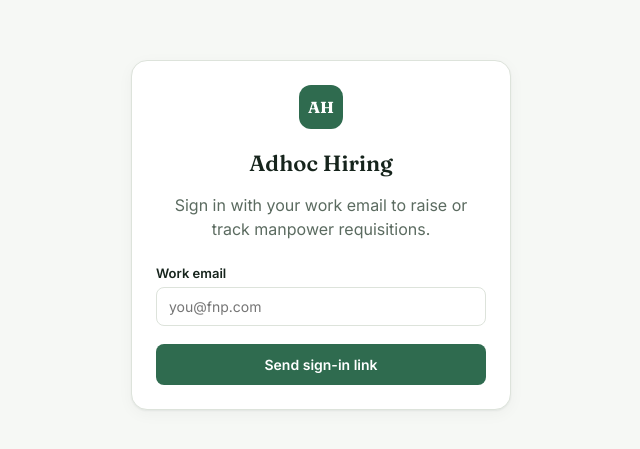
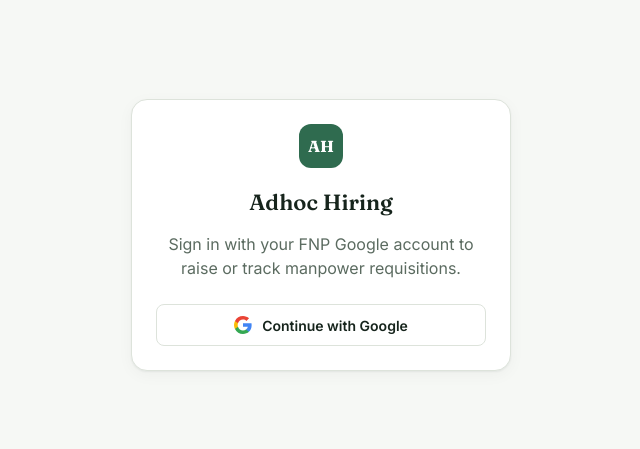
Before and after one commit to amitkaul262/Adhoc-hiring-tool, a Next.js app: page /login in a window 1280 px wide. Shown: the part 165-614 px from the top of the page, without its empty margins (319-959 px from the left). Built offline with nearby package versions, Linux system fonts and the light colour scheme.

Commit message:
Add Google sign-in + temporary preview mode with mock dashboard data

```diff
--- a/app/login/page.js
+++ b/app/login/page.js
@@ -4,29 +4,29 @@ import { useState } from "react";
 import { createSupabaseBrowserClient } from "@/lib/supabaseClient";
 
 export default function LoginPage() {
-  const [email, setEmail] = useState("");
-  const [status, setStatus] = useState("idle"); // idle | sending | sent | error
+  const [status, setStatus] = useState("idle"); // idle | redirecting | error
   const [errorMsg, setErrorMsg] = useState("");
 
-  async function handleSubmit(e) {
-    e.preventDefault();
-    setStatus("sending");
+  async function handleGoogleSignIn() {
+    setStatus("redirecting");
     setErrorMsg("");
 
     const supabase = createSupabaseBrowserClient();
-    const { error } = await supabase.auth.signInWithOtp({
-      email: email.trim().toLowerCase(),
+    const { error } = await supabase.auth.signInWithOAuth({
+      provider: "google",
       options: {
-        emailRedirectTo: `${window.location.origin}/auth/callback`,
+        redirectTo: `${window.location.origin}/auth/callback`,
+        // Nudges Google's account picker to show fnp.com accounts first.
+        // Not a security boundary by itself — access is actually gated by
+        // whether the signed-in email exists in employee_master.
+        queryParams: { hd: "fnp.com", prompt: "select_account" },
       },
     });
 
     if (error) {
       setStatus("error");
       setErrorMsg(error.message);
-      return;
     }
-    setStatus("sent");
   }
 
   return (
@@ -35,42 +35,35 @@ export default function LoginPage() {
         <div className="login-mark">AH</div>
         <h1 style={{ fontSize: 22, marginBottom: 6 }}>Adhoc Hiring</h1>
         <p style={{ marginBottom: 24 }}>
-          Sign in with your work email to raise or track manpower requisitions.
+          Sign in with your FNP Google account to raise or track manpower requisitions.
         </p>
 
-        {status === "sent" ? (
-          <p style={{ color: "var(--success)", fontWeight: 600 }}>
-            Check your inbox — we&apos;ve sent {email} a sign-in link.
-          </p>
-        ) : (
-          <form onSubmit={handleSubmit}>
-            <div className="field" style={{ textAlign: "left" }}>
-              <label htmlFor="email">Work email</label>
-              <input
-                id="email"
-                type="email"
-                required
-                placeholder="you@fnp.com"
-                value={email}
-                onChange={(e) => setEmail(e.target.value)}
-              />
-            </div>
-            {status === "error" && (
-              <p className="form-error">
-                {errorMsg || "Couldn't send the link. Try again."}
-              </p>
-            )}
-            <button
-              type="submit"
-              className="btn btn-primary"
-              style={{ width: "100%" }}
-              disabled={status === "sending"}
-            >
-              {status === "sending" ? "Sending link…" : "Send sign-in link"}
-            </button>
-          </form>
+        {status === "error" && (
+          <p className="form-error">{errorMsg || "Couldn't sign in. Try again."}</p>
         )}
+
+        <button
+          type="button"
+          className="btn btn-secondary"
+          style={{ width: "100%", gap: 10 }}
+          onClick={handleGoogleSignIn}
+          disabled={status === "redirecting"}
+        >
+          <GoogleMark />
+          {status === "redirecting" ? "Redirecting to Google…" : "Continue with Google"}
+        </button>
       </div>
     </div>
   );
 }
+
+function GoogleMark() {
+  return (
+    <svg width="18" height="18" viewBox="0 0 18 18" aria-hidden="true">
+      <path fill="#4285F4" d="M17.64 9.2c0-.64-.06-1.25-.16-1.84H9v3.48h4.84a4.14 4.14 0 0 1-1.8 2.72v2.26h2.92c1.7-1.57 2.68-3.88 2.68-6.62z" />
+      <path fill="#34A853" d="M9 18c2.43 0 4.47-.8 5.96-2.18l-2.92-2.26c-.81.54-1.85.86-3.04.86-2.34 0-4.32-1.58-5.03-3.7H.97v2.33A9 9 0 0 0 9 18z" />
+      <path fill="#FBBC05" d="M3.97 10.72A5.4 5.4 0 0 1 3.68 9c0-.6.1-1.18.29-1.72V4.95H.97A9 9 0 0 0 0 9c0 1.45.35 2.83.97 4.05l3-2.33z" />
+      <path fill="#EA4335" d="M9 3.58c1.32 0 2.51.45 3.44 1.35l2.58-2.58C13.46.89 11.43 0 9 0A9 9 0 0 0 .97 4.95l3 2.33C4.68 5.16 6.66 3.58 9 3.58z" />
+    </svg>
+  );
+}
--- a/app/page.js
+++ b/app/page.js
@@ -1,7 +1,13 @@
 import { redirect } from "next/navigation";
 import { createSupabaseServerClient } from "@/lib/supabaseServer";
+import { PREVIEW_MODE } from "@/lib/mockData";
 
 export default async function Home() {
+  // PREVIEW MODE: skip the auth check, go straight to the dashboard.
+  if (PREVIEW_MODE) {
+    redirect("/dashboard");
+  }
+
   const supabase = createSupabaseServerClient();
   const { data: { user } } = await supabase.auth.getUser();
   redirect(user ? "/dashboard" : "/login");
--- a/components/Navbar.js
+++ b/components/Navbar.js
@@ -1,9 +1,15 @@
 import { createSupabaseServerClient } from "@/lib/supabaseServer";
 import { redirect } from "next/navigation";
+import { PREVIEW_MODE } from "@/lib/mockData";
 
 export default function Navbar({ employee }) {
   async function signOut() {
     "use server";
+    // PREVIEW MODE: no real session to sign out of yet. Set PREVIEW_MODE =
+    // false in lib/mockData.js once Supabase auth is wired up.
+    if (PREVIEW_MODE) {
+      redirect("/dashboard");
+    }
     const supabase = createSupabaseServerClient();
     await supabase.auth.signOut();
     redirect("/login");
```
Also changed, not shown: app/dashboard/page.js (+14 -6 lines), app/requisitions/[requisitionId]/page.js (+20 -12 lines), app/requisitions/new/actions.js (+11 -0 lines), lib/currentUser.js (+8 -0 lines), middleware.js (+8 -0 lines), lib/mockData.js (added).
